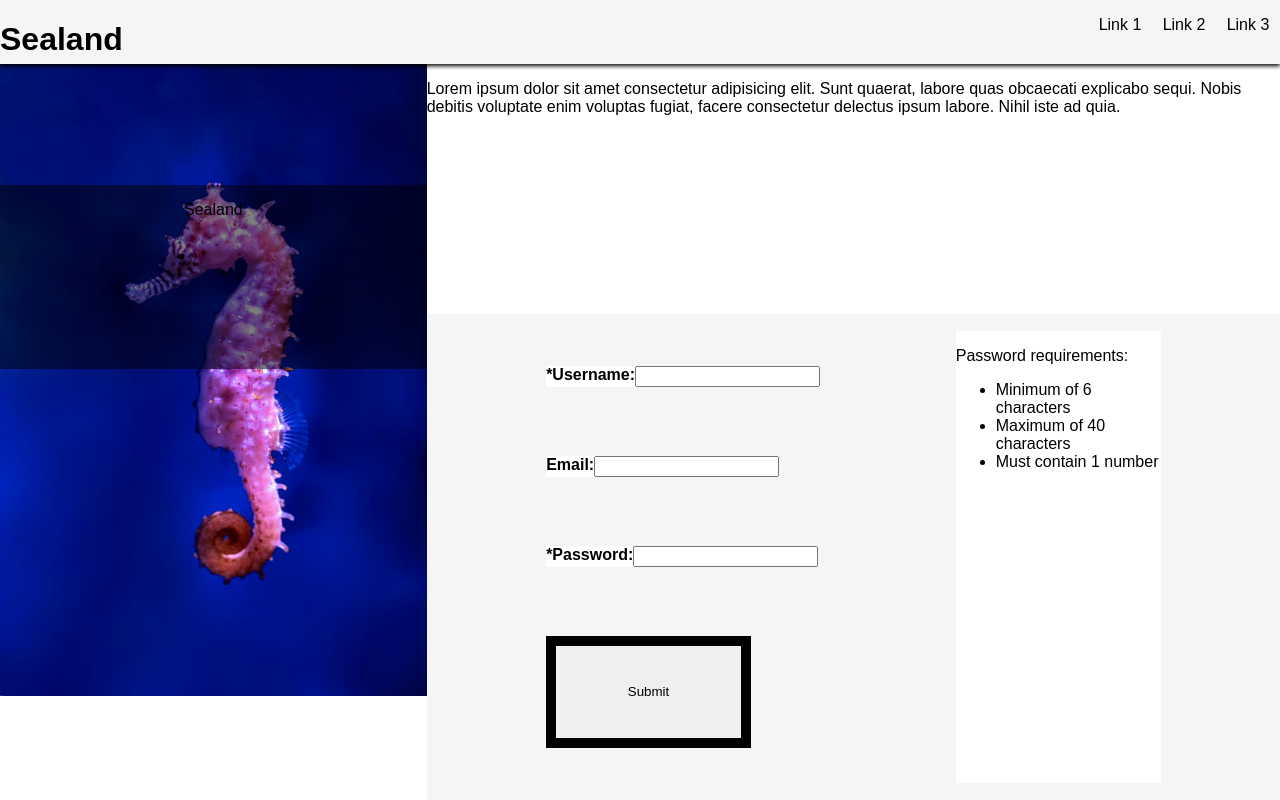
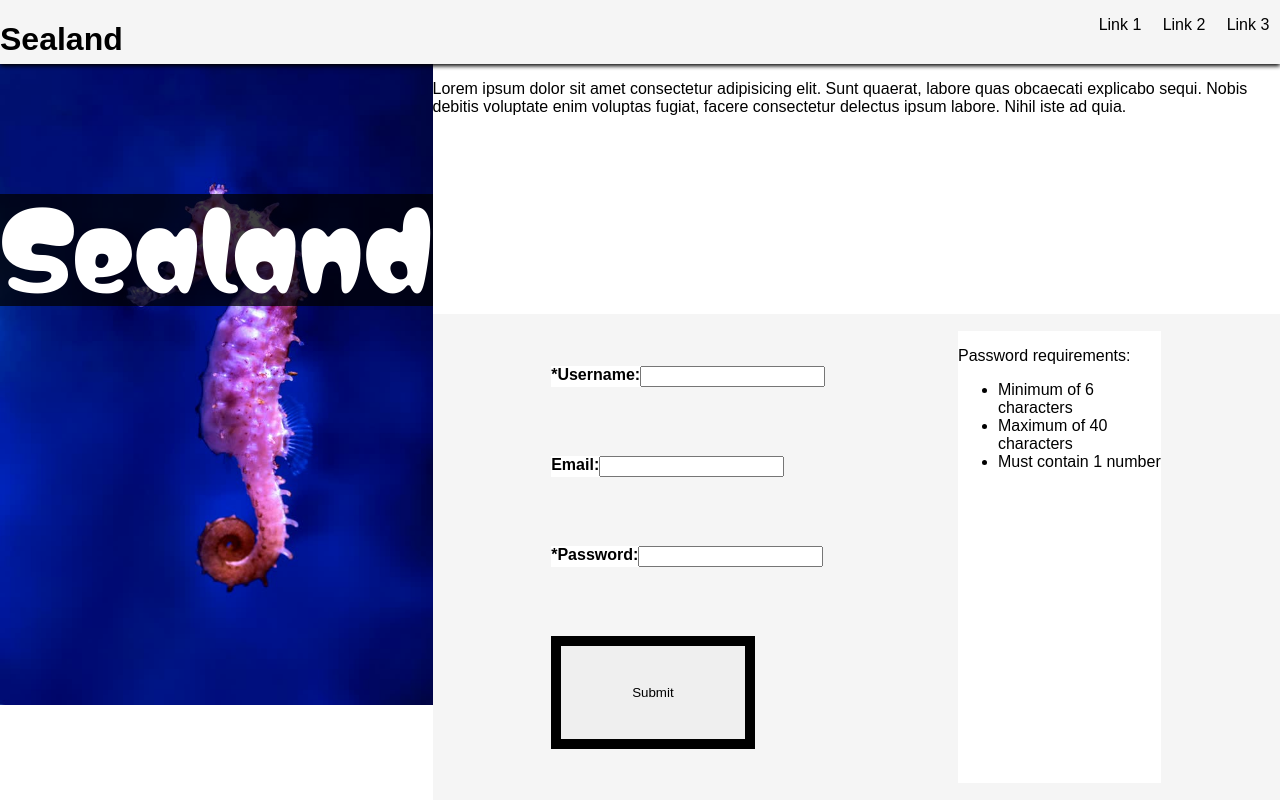
Before and after one commit to cheesyballer/odin-sign-up, a plain HTML site: page index.html in a window 1280 px wide. Drawn offline with Linux system fonts and the light colour scheme.

Commit message:
feat: add stylized text over image

```diff
--- a/style.css
+++ b/style.css
@@ -1,3 +1,8 @@
+@font-face {
+  font-family: "Matemasie";
+  src: url(./Matemasie-Regular.ttf);
+}
+
 :root {
   height: 100%;
   font-family: fantasy;
@@ -54,8 +59,8 @@ img {
 #text_over_image {
   position: relative;
   width: 100%;
-  height: 25%;
-  background-color: rgba(0,0,0,0.5);
+  height: 7rem;
+  background-color: rgba(0,0,0,0.75);
   top: -70%;
   left: 0;
 
@@ -65,7 +70,14 @@ img {
 }
 
 #text_over_image>p {
+  font-family: "Matemasie";
+  font-size: 6.5rem;
   width: max-content;
+  height: 100%;
+  margin: 0;
+  color: white;
+  position: relative;
+  top: -2rem;
 }
 
 .text {
```
